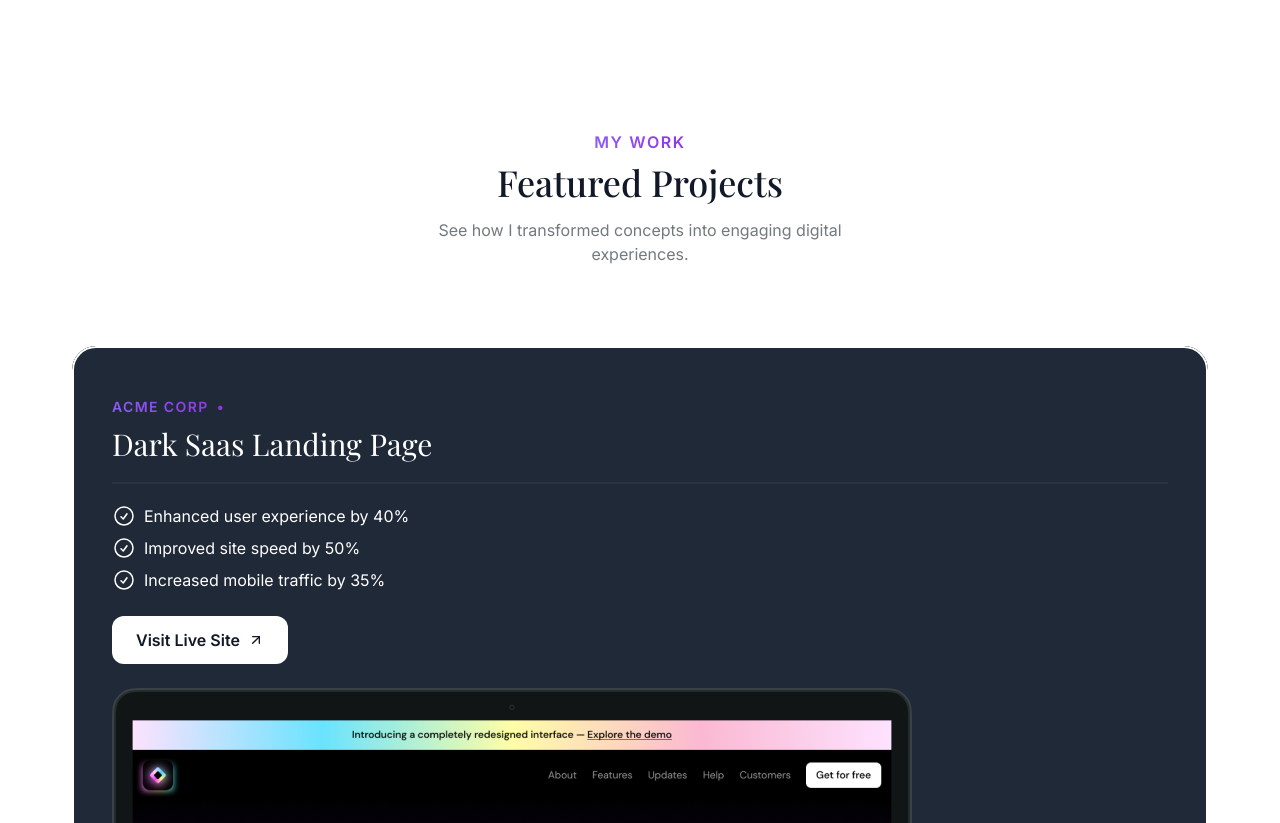
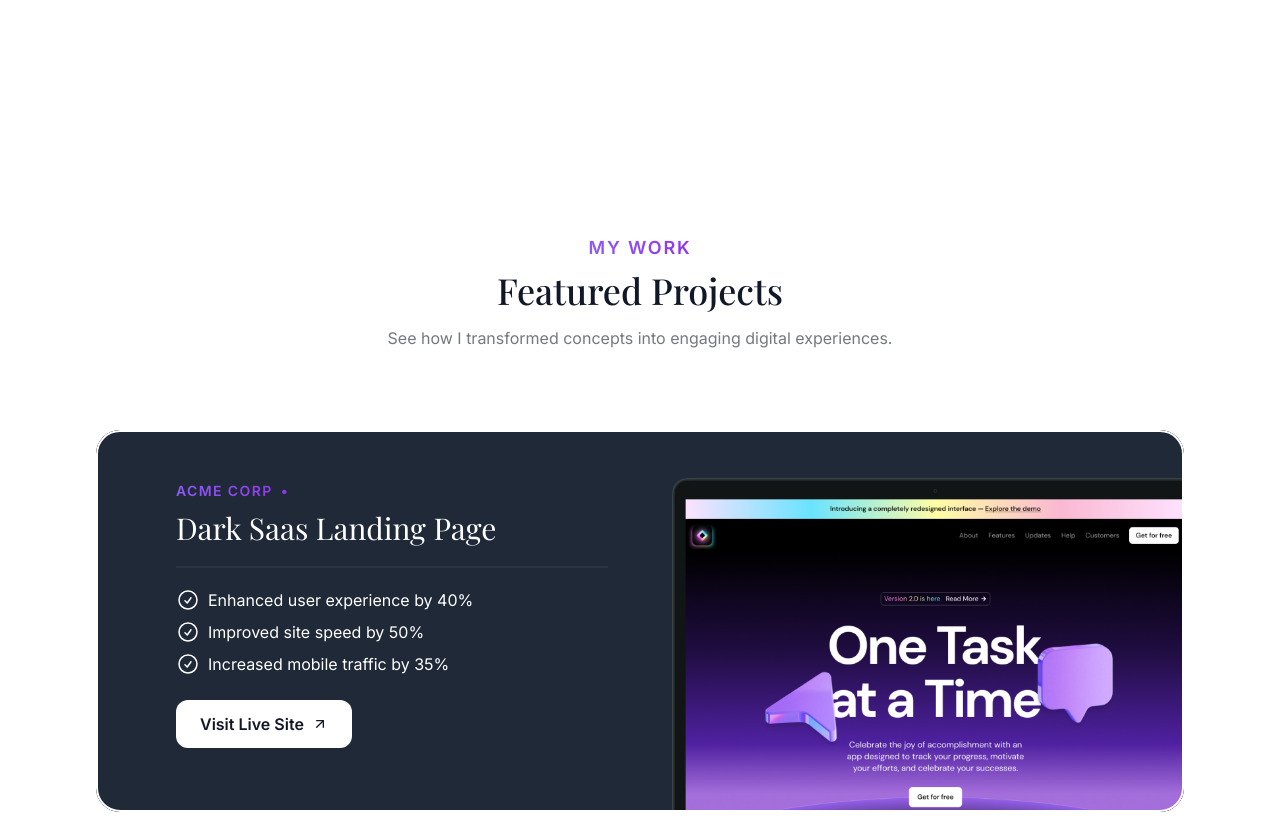
Before and after one commit to bhaumik-dev/bhaumik-dev-portfolio, a Next.js app: page / in a window 1280 px wide. Shown: the part 680-1503 px from the top of the page. Built offline with nearby package versions, Linux system fonts and the light colour scheme; a web font is replaced by a local one.

Commit message:
Completed Projects section on all devices

```diff
--- a/src/app/globals.css
+++ b/src/app/globals.css
@@ -43,3 +43,9 @@
       border-color 0.5s ease;
   }
 }
+
+@layer utilities {
+  .container {
+    @apply lg:max-w-6xl;
+  }
+}
--- a/src/sections/Hero.tsx
+++ b/src/sections/Hero.tsx
@@ -1,11 +1,13 @@
 import memojiImage from "../assets/images/memoji-computer.png";
 import Image from "next/image";
 import ArrowDown from "@/assets/icons/arrow-down.svg";
+import DarkModeToggle from "@/components/DarkModeToggle.js";
 
 export const HeroSection = () => {
   return (
     <div className="py-28 md:py-40">
       <div className="container lg:text-center sm:text-left md:text-center">
+        <DarkModeToggle />
         <div className="flex flex-col items-center">
           <Image
             src={memojiImage}
--- a/src/sections/Projects.tsx
+++ b/src/sections/Projects.tsx
@@ -4,7 +4,6 @@ import aiStartupLandingPage from "@/assets/images/ai-startup-landing-page.png";
 import Image from "next/image";
 import CheckCircleIcon from "@/assets/icons/check-circle.svg";
 import ArrowUprightIcon from "@/assets/icons/arrow-up-right.svg";
-
 
 const portfolioProjects = [
   {
@@ -47,45 +46,60 @@ const portfolioProjects = [
 
 export const ProjectsSection = () => {
   return (
-    <section className="pb-16 mb-4">
+    <section className="lg:py-20 pb-16 mb-4">
       <div className="container">
         <div className="flex justify-center">
-          <p className="uppercase font-semibold tracking-widest bg-gradient-to-r from-violet-500 to-purple-600 text-transparent bg-clip-text text-center">
+          <p className="lg:text-lg uppercase font-semibold tracking-widest bg-gradient-to-r from-violet-500 to-purple-600 text-transparent bg-clip-text text-center">
             My Work
           </p>
         </div>
         <h2 className="text-[var(--color-text)] font-serif lg:text-4xl md:text-3xl sm:text-3xl font-medium text-center mt-2">
           Featured Projects
         </h2>
-        <p className="text-[var(--color-text-light)] text-center mt-4 max-w-md mx-auto">
+        <p className="text-[var(--color-text-light)] text-center mt-4 max-w-md lg:max-w-3xl mx-auto">
           See how I transformed concepts into engaging digital experiences.
         </p>
         <div className="flex flex-col mt-10 gap-10 md:mt-20">
           {portfolioProjects.map((project) => (
             <div
               key={project.title}
-              className="bg-[var(--color-opposite-background)] rounded-3xl overflow-hidden relative z-0 after:z-10 after:content-[''] after:absolute after:inset-0 after:outline-2 after:outline after:-outline-offset-2 after:rounded-3xl after:outline-[var(--color-opposite-text)] px-8 pt-8 md:pt-12 md:px-10 pointer-events-none"
+              className="bg-[var(--color-opposite-background)] rounded-3xl overflow-hidden relative z-0 after:z-10 after:content-[''] after:absolute after:inset-0 after:outline-2 after:outline after:-outline-offset-2 after:rounded-3xl after:outline-[var(--color-opposite-text)] px-8 pt-8 lg:pt-12 lg:px-20 md:pt-12 md:px-10 pointer-events-none"
             >
-
+              <div className="lg:grid lg:grid-cols-2 lg:gap-16">
+                <div className="lg:pb-16">
                   <div className="bg-gradient-to-r from-violet-500 to-purple-600 inline-flex gap-2 font-semibold uppercase tracking-widest text-sm text-transparent bg-clip-text">
                     <span>{project.company}</span>
                     <span>&bull;</span>
                     {/* <span>{project.year}</span> */}
                   </div>
 
-              <h3 className="text-[var(--color-opposite-text)] font-serif text-2xl md:text-3xl mt-2">{project.title}</h3>
+                  <h3 className="text-[var(--color-opposite-text)] font-serif text-2xl md:text-3xl mt-2">
+                    {project.title}
+                  </h3>
                   <hr className="border-t-2 border-white/5 mt-4 md:mt-5 " />
                   <ul className="flex flex-col gap-2 mt-4 md:mt-5 ">
                     {project.results.map((result) => (
                       <li className="flex gap-2 text-sm md:text-base text-[var(--color-opposite-text)]">
                         <CheckCircleIcon className="size-5 md:size-6" />
-                    <span>{result.title}</span></li>
+                        <span>{result.title}</span>
+                      </li>
                     ))}
                   </ul>
                   <a href={project.link}>
-                <button className="mt-6 px-6 bg-[var(--color-background)] text-[var(--color-text)] h-12 w-full md:w-auto rounded-xl font-semibold inline-flex items-center justify-center gap-2"><span>Visit Live Site</span><ArrowUprightIcon className="size-4"/></button>
+                    <button className="mt-6 px-6 bg-[var(--color-background)] text-[var(--color-text)] h-12 w-full md:w-auto rounded-xl font-semibold inline-flex items-center justify-center gap-2">
+                      <span>Visit Live Site</span>
+                      <ArrowUprightIcon className="size-4" />
+                    </button>
                   </a>
-              <Image src={project.image} alt={project.title} className="mt-6 -mb-4 md:mb-0 " />
+                </div>
+                <div className="relative">
+                  <Image
+                    src={project.image}
+                    alt={project.title}
+                    className="mt-6 -mb-4 md:mb-0 lg:mt-0 lg:absolute lg:h-full lg:w-auto lg:max-w-none"
+                  />
+                </div>
+              </div>
             </div>
           ))}
         </div>
```
Lines whose indentation alone changed are shown as unchanged.
